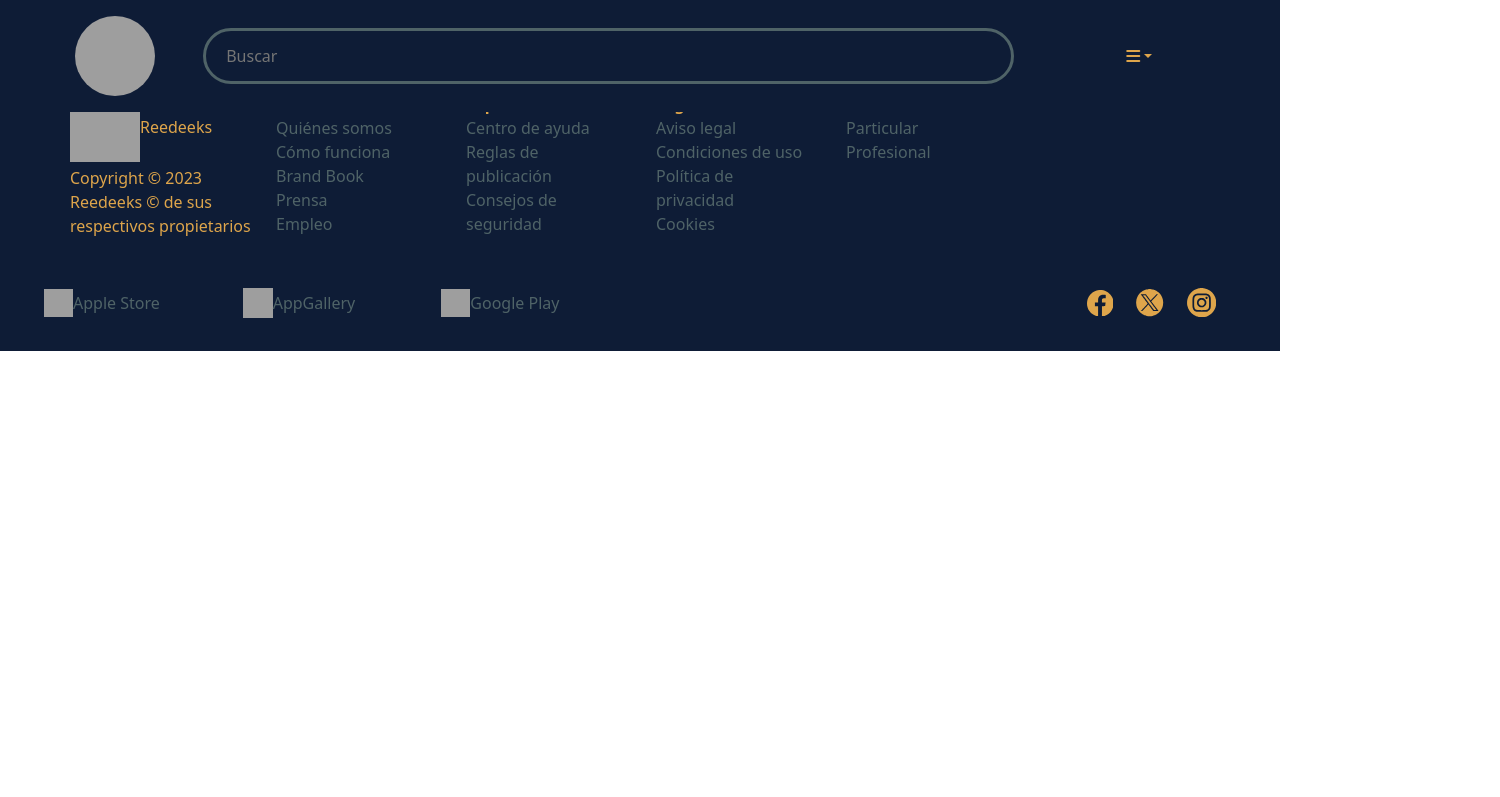
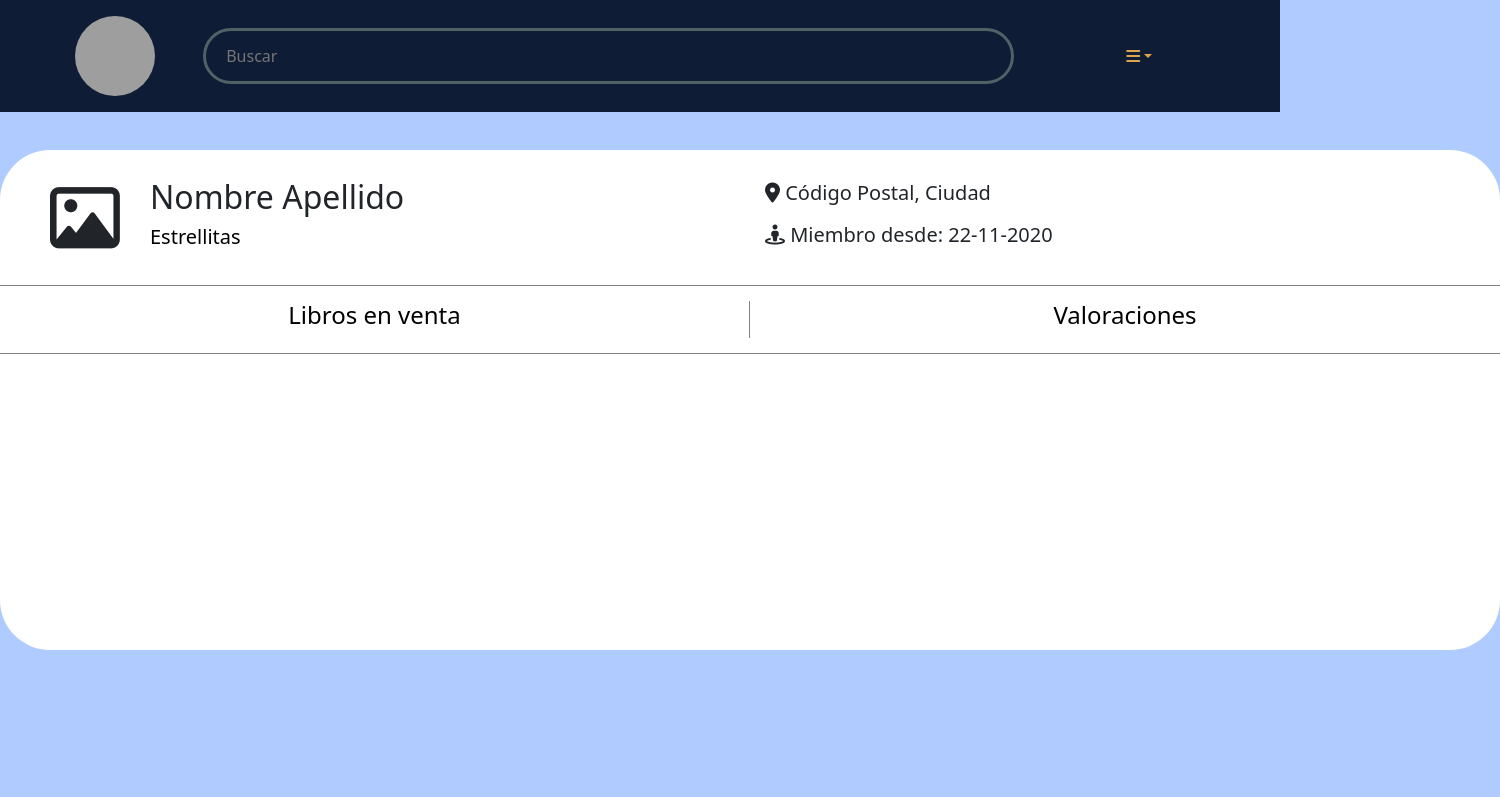
Before and after one commit to 4GeeksAcademy/sp44-final-project-g3-readeeks, a React app: page /miperfil in a window 1280 px wide. Shown: the top 797 px of the page, 1500 px wide, since content can reach past the window. Built offline with nearby package versions, Linux system fonts and the light colour scheme; no server answers; grey boxes are pictures that could not be loaded.

Commit message:
version 1

```diff
--- a/src/front/js/layout.js
+++ b/src/front/js/layout.js
@@ -6,10 +6,13 @@ import { BackendURL } from "./component/backendURL";
 import { Home } from "./pages/home";
 import { Demo } from "./pages/demo";
 import { Single } from "./pages/single";
+import { MyProfile } from "./pages/MyProfile.jsx"
+
 import injectContext from "./store/appContext";
 
 import { Navbar } from "./component/navbar";
 import { Footer } from "./component/footer";
+
 
 //create your first component
 const Layout = () => {
@@ -29,6 +32,7 @@ const Layout = () => {
                         <Route element={<Demo />} path="/demo" />
                         <Route element={<Single />} path="/single/:theid" />
                         <Route element={<h1>Not found!</h1>} />
+                        <Route element={<MyProfile />} path="/miperfil" />
                     </Routes>
                     <Footer />
                 </ScrollToTop>
--- /dev/null
+++ b/src/front/js/pages/MyProfile.jsx
@@ -0,0 +1,72 @@
+import React from  "react";
+import "../../styles/myprofile.css";
+
+export const MyProfile = () => {
+
+    return (
+
+    <div className="myprofile">
+
+        <div className="firstLine">
+
+            <div className="firstLineLeft">
+
+                <div className="profileIcon">
+
+                    <i class="fa-regular fa-image"></i>
+
+                </div>
+
+                <div className="nameNrating">
+
+                <div className="name">
+                    <h2>Nombre Apellido</h2>
+                </div>
+
+                <a className="rating" href="">
+                    <h5>Estrellitas</h5>
+                </a>
+
+                </div>
+
+            </div>
+
+            <div className="firstLineRight">
+
+                <div className="city">
+                    <h5><i class="fa-solid fa-location-dot"></i> Código Postal, Ciudad</h5>
+                </div>
+
+                <div className="date">
+                    <h5><i class="fa-solid fa-street-view"></i> Miembro desde: 22-11-2020</h5>
+                </div>
+
+            </div>
+
+        </div>
+
+        <div className="secondLine">
+
+            <a className="secondLineLeft" href="">
+                <h4>Libros en venta</h4>
+            </a>
+
+            <a className="secondLineRight" href="">
+                <h4>Valoraciones</h4>
+            </a>
+
+        </div>
+
+
+            {/* PONER AQUI LOS COMPONENTES:
+                    LIBROS EN VENTA
+                    VALORACIONES */}
+
+
+
+
+
+    </div>
+
+    );
+};
--- a/src/front/styles/index.css
+++ b/src/front/styles/index.css
@@ -1,3 +1,3 @@
-/*
-    General Styles used on every website (Don't Repeat Yourself)
-*/
+body {
+    background-color: #AFCBFF ;
+}
--- /dev/null
+++ b/src/front/styles/myprofile.css
@@ -0,0 +1,92 @@
+.myprofile {
+    margin: 150px auto;
+    background-color: white;
+    width: 1500px;
+    border-radius: 50px;
+    height: 500px; /* quitar lueego */
+}
+
+.firstLine {
+    /* border: 1px solid red; */
+    display: flex;
+}
+
+.firstLineLeft {
+    /* border: 1px solid green; */
+    width: 50%;
+    padding: 15px 15px 15px 50px;
+    display: flex;
+    align-items: center;
+}
+
+.profileIcon {
+    /* border: 1px red solid; */
+    font-size: 70px;
+}
+
+.nameNrating {
+    margin-left: 30px;
+}
+
+.rating {
+    color: black;
+    text-decoration: none;
+}
+
+.rating:hover {
+    color: #AFCBFF;
+}
+
+.firstLineRight {
+    /* border: 1px solid green; */
+    width: 50%;
+    padding: 15px 0px 15px 15px;
+    display: flex;
+    flex-direction: column;
+    align-items: left;
+    justify-content: center;
+}
+
+.city {
+    margin-bottom: 5px;
+}
+
+.date {
+    margin-top: 5px;
+}
+
+.secondLine {
+    border-top: grey solid 1px;
+    border-bottom: grey solid 1px;
+    /* border: 1px solid red; */
+    display: flex;
+    text-align: center;
+    padding: 15px 0px 15px 0px;
+}
+
+.secondLineLeft {
+    width: 50%;
+    border-right: grey solid 1px;
+    color: black;
+    text-decoration: none;
+    /* border: 1px solid green; */
+}
+
+.secondLineLeft:hover {
+    width: 50%;
+    /* border: 1px solid green; */
+    color: #AFCBFF;
+}
+
+.secondLineRight {
+    width: 50%;
+    color: black;
+    text-decoration: none;
+    /* border: 1px solid blue; */
+}
+
+.secondLineRight:hover {
+    width: 50%;
+    /* border: 1px solid green; */
+    color: #AFCBFF;
+}
```
